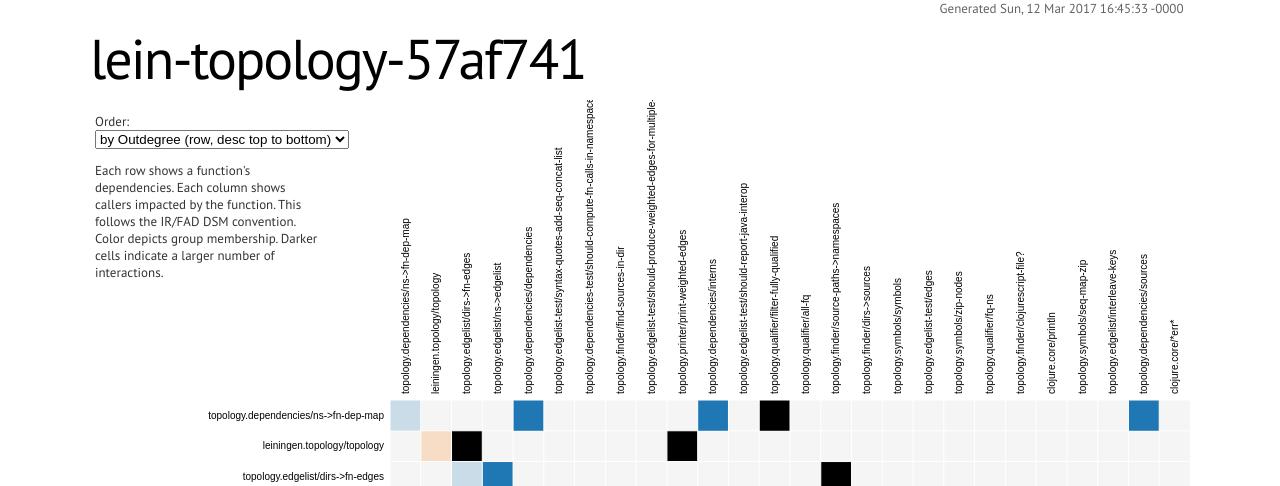
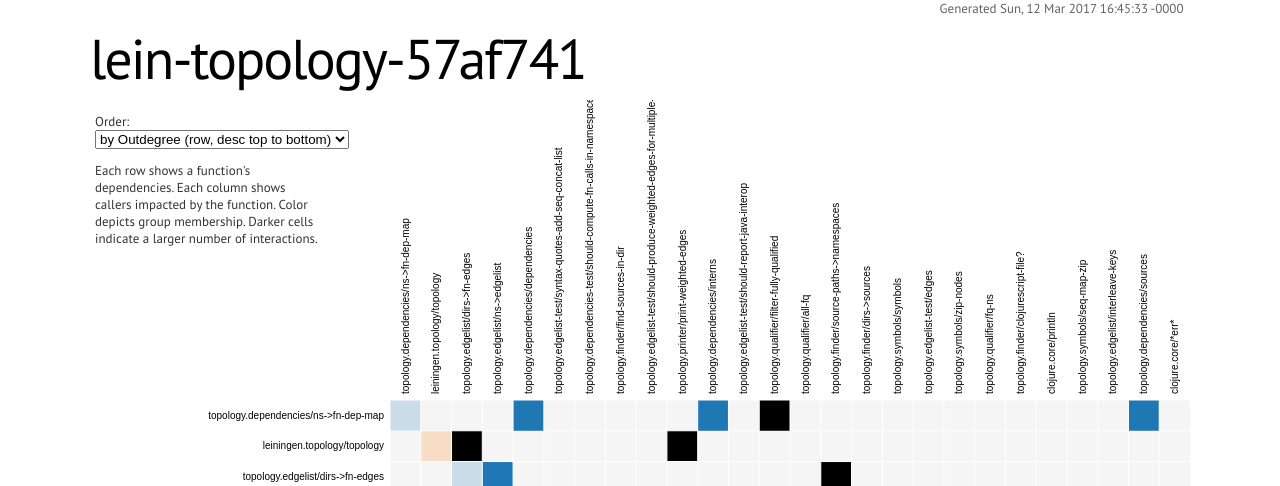
Before and after one commit to testedminds/sand, a Python web app: template templates/index.html in a window 1280 px wide. Shown: the part 17-503 px from the top of the page. Run offline with Jinja, Linux system fonts and the light colour scheme; the template is opened without the code that fills it, so the values that code supplies are empty.

Commit message:
Clarify docs

```diff
--- a/templates/index.html
+++ b/templates/index.html
@@ -21,7 +21,6 @@
       <p id="description">
         Each row shows a function's dependencies.
         Each column shows callers impacted by the function.
-        This follows the IR/FAD DSM convention.
         Color depicts group membership. Darker cells indicate a larger number of interactions.
       </p>
     </aside>
```
